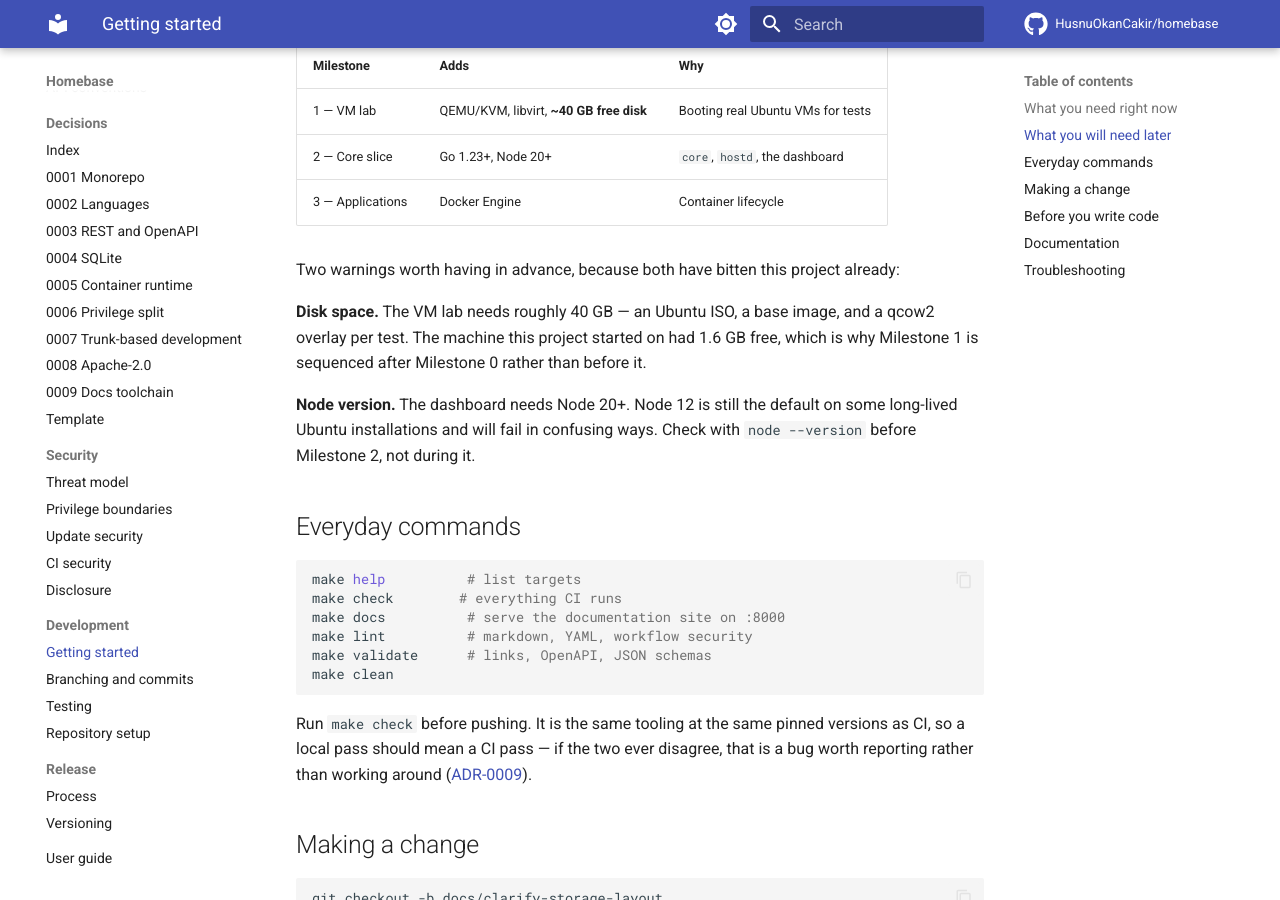
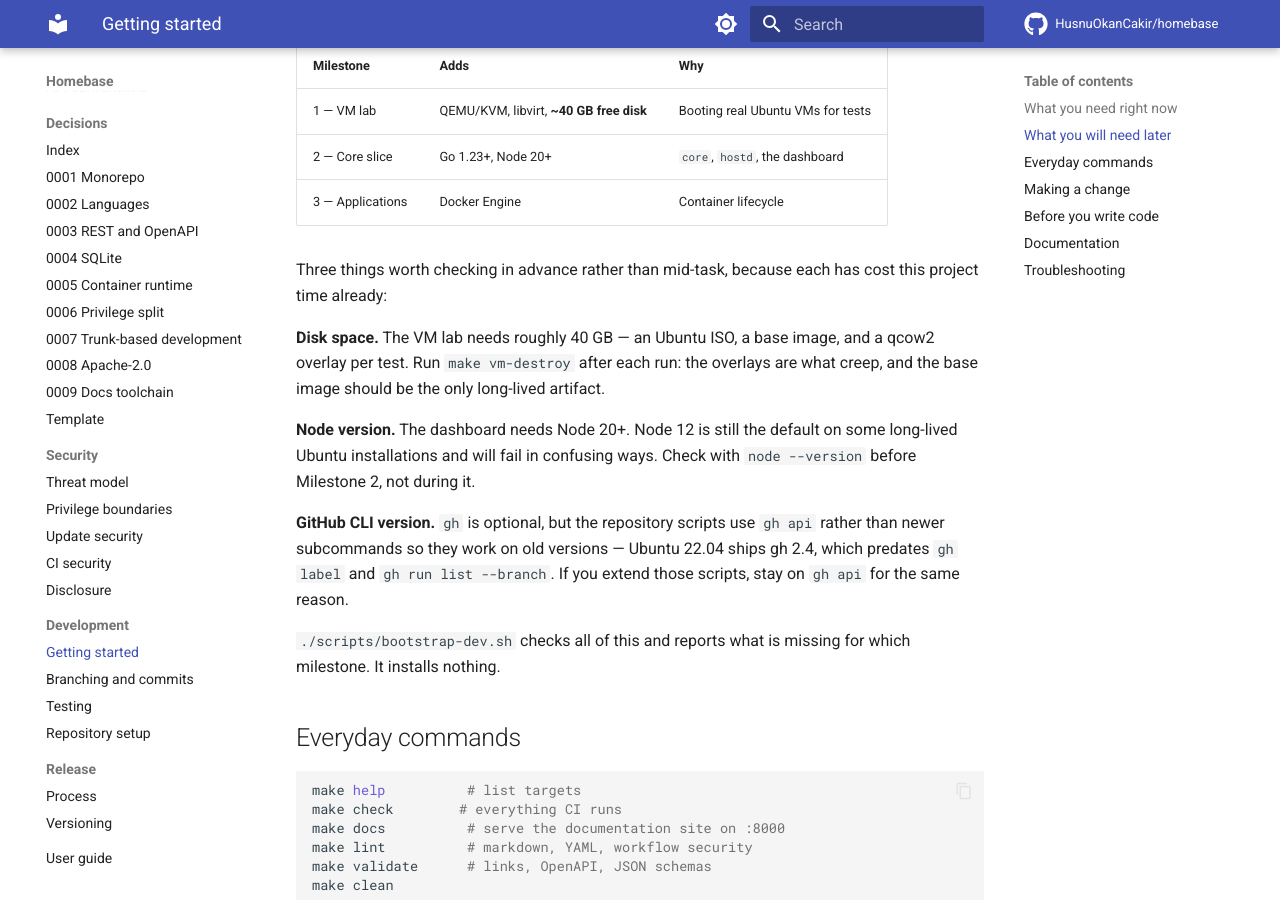
Before and after one commit to HusnuOkanCakir/homebase, an MkDocs documentation site: the page built from docs/development/getting-started.md, in a window 1280 px wide and 900 px high, scrolled down 627 px. Built offline with MkDocs 1.6.1 and Material for MkDocs 9.7.7, drawn with Linux system fonts in a browser that asks for light colours; comment, search, counter and statistics services are not loaded.

Commit message:
docs: record Milestone 0 as complete and correct stale claims (#3)
## What changed?

Documentation now reflects the actual state of the project. No code, no
configuration.

- **ROADMAP** — Milestone 0 marked complete with all boxes ticked;
Milestone 1 marked next
- **CHANGELOG** — gains the `Changed` and `Removed` sections it was
missing
- **README / docs index** — status blocks updated
- **getting-started / repository / scripts READMEs** — stale or wrong
claims corrected

## Why?

Milestone 0 is done — CI green on a public repo, `main` protected and
verified by a rejected direct push, contracts machine-validated on every
PR — and nothing said so.

Several claims had also stopped being true, or were never right:

- `getting-started.md` described one particular machine's free disk
space as though it were a project fact
- `repository.md` said "outside collaborators" without noting GitHub's
default only holds *first-time* contributors, which is the gap actually
worth closing
- The dependency graph had no explanation, despite its absence surfacing
as "Dependency review is not supported on this repository" — a message
that reads like a broken workflow
- Nothing recorded the gh 2.4 constraint that broke the label script

The deferred docs site is recorded as **deferred**, not dropped. The
strict build still runs on every PR; only deployment waits for Milestone
6.

## How was it tested?

`make check` — hygiene, markdown lint, internal link resolution
including heading anchors, YAML, workflow security, contracts, and
`mkdocs build --strict`. All pass.

## Security impact

None. Documentation only. Two pages now *explain* existing security
settings (fork PR approval policy, dependency graph) rather than just
listing them, which should make them less likely to be turned off by
someone who does not know what they do.

## Data and migration impact

None.

## Documentation

- [x] This is the documentation change

## Checklist

- [x] Commits are signed off
- [x] `make check` passes locally
- [x] No secrets or generated artifacts committed

## Rollback

Revert the commit.

---------

Signed-off-by: Okan Cakir <h.okancakir@gmail.com>

```diff
--- a/docs/development/getting-started.md
+++ b/docs/development/getting-started.md
@@ -28,15 +28,24 @@ make check
 | 2 — Core slice | Go 1.23+, Node 20+ | `core`, `hostd`, the dashboard |
 | 3 — Applications | Docker Engine | Container lifecycle |
 
-Two warnings worth having in advance, because both have bitten this project already:
+Three things worth checking in advance rather than mid-task, because each has cost this
+project time already:
 
 **Disk space.** The VM lab needs roughly 40 GB — an Ubuntu ISO, a base image, and a qcow2
-overlay per test. The machine this project started on had 1.6 GB free, which is why
-Milestone 1 is sequenced after Milestone 0 rather than before it.
+overlay per test. Run `make vm-destroy` after each run: the overlays are what creep, and
+the base image should be the only long-lived artifact.
 
 **Node version.** The dashboard needs Node 20+. Node 12 is still the default on some
 long-lived Ubuntu installations and will fail in confusing ways. Check with `node --version`
 before Milestone 2, not during it.
+
+**GitHub CLI version.** `gh` is optional, but the repository scripts use `gh api` rather
+than newer subcommands so they work on old versions — Ubuntu 22.04 ships gh 2.4, which
+predates `gh label` and `gh run list --branch`. If you extend those scripts, stay on
+`gh api` for the same reason.
+
+`./scripts/bootstrap-dev.sh` checks all of this and reports what is missing for which
+milestone. It installs nothing.
 
 ## Everyday commands
 
```
Also changed, not shown: CHANGELOG.md (+24 -0 lines), README.md (+3 -3 lines), ROADMAP.md (+24 -14 lines), docs/development/repository.md (+10 -1 lines), docs/index.md (+6 -4 lines), docs/security/ci-security.md (+17 -0 lines), scripts/README.md (+9 -3 lines), 1 other file.
